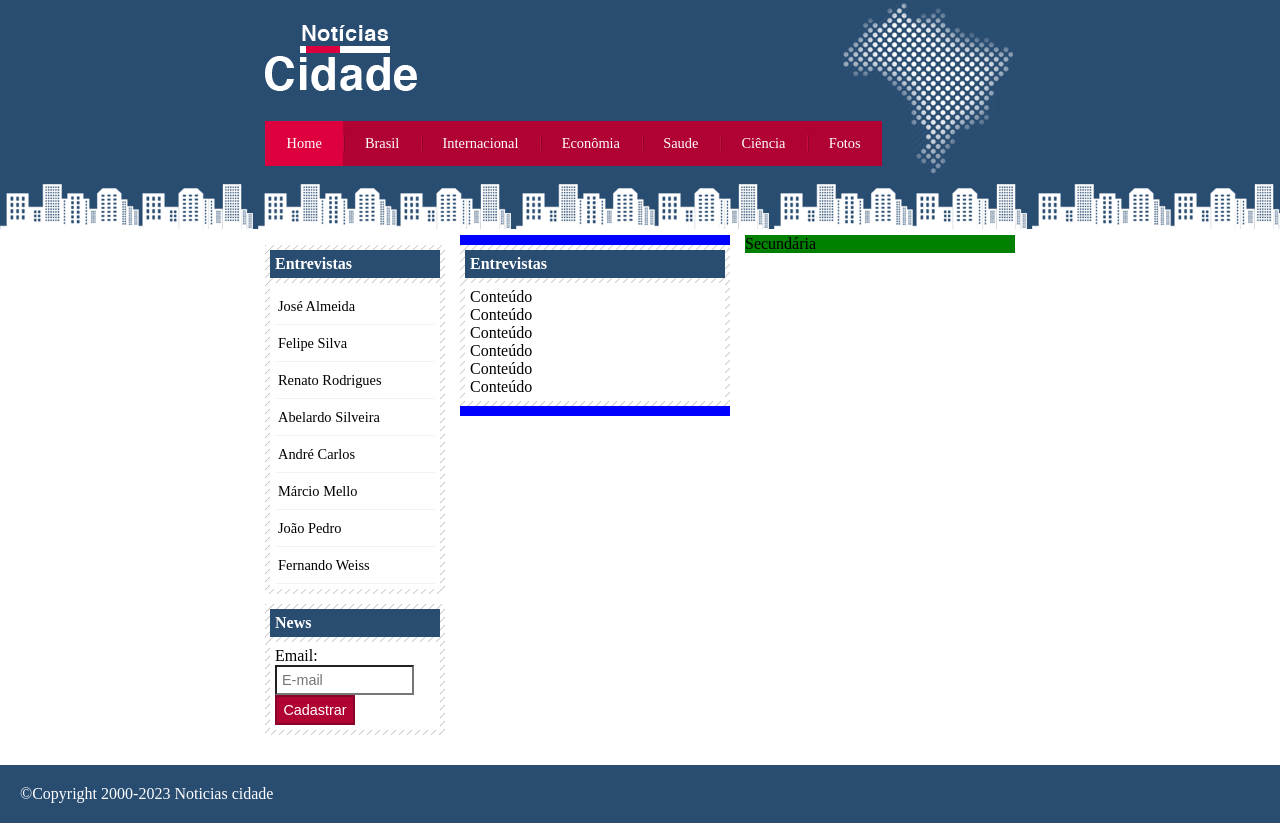
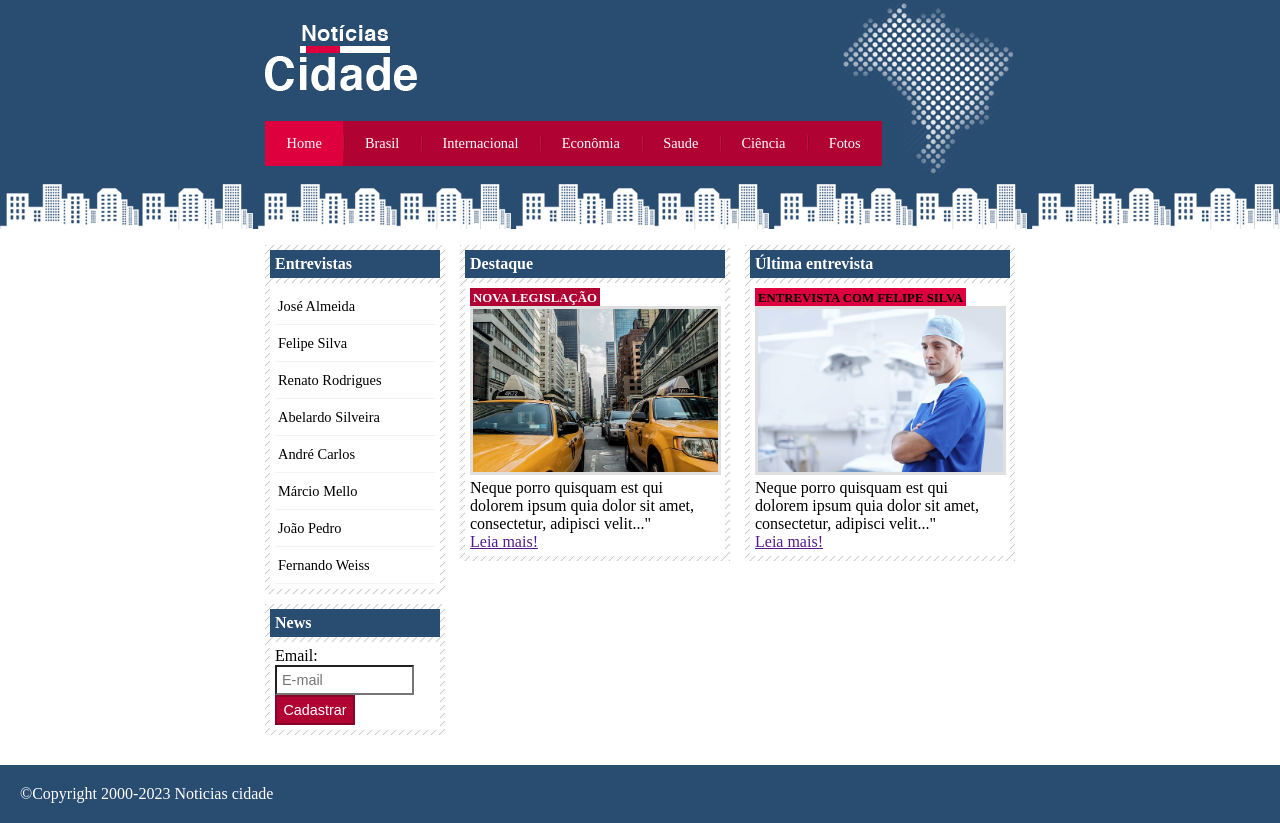
Before and after one commit to heberoffice21/Desafio-5-site-ficticio-noticias, a plain HTML site: page index.html in a window 1280 px wide. Drawn offline with Linux system fonts and the light colour scheme; files whose address does not match are found by name.

Commit message:
atualização 17-04-23
-acrescentei postagens para as colunas:
*primária e secundária

```diff
--- a/css/estilo.css
+++ b/css/estilo.css
@@ -103,16 +103,9 @@ body.fotos #navegacao a#fotos
 	float: left;
 }
 
-#tres-colunas #primario{
-	width: 270px;
-	background: blue;
-	margin: 0 0 20px 195px;
-	float: left;
-}
 
 #primario{
 	width: 270px;
-	background: blue;
 	margin: 0 0 20px 195px;
 	float: left;
 }
@@ -131,7 +124,6 @@ body.fotos #navegacao a#fotos
 
 #secundario{
 	width: 270px;
-	background: green;
 	margin: 0 0 20px 15px;
 	float: left;
 }
@@ -203,6 +195,44 @@ input.submit {
 
 
 
+/*Formatando imagens*/
+
+
+img.imagem-principal {
+	width: 98%;
+	border: 3px solid #dfdfdf;
+}
+
+
+/*Formatando cabeçalhos*/
+
+h3 {
+	text-transform: uppercase ;
+	display: inline;
+	font-size: 0.8em;
+	padding: 3px;
+}
+
+.destaque h3 {
+	background: #b10333;
+	color: #fff;
+
+}
+
+.entrevista h3 {
+	background: #de003e;
+
+
+}
+
+
+
+
+
+
+
+
+
 
 
 /*RODAPÉ*/
--- a/index.html
+++ b/index.html
@@ -53,16 +53,18 @@
 
 						<div id="primario">
 
-						<div class="caixa" >
-							<h2>Entrevistas</h2>
+						<div class="caixa destaque" >
+							<h2>Destaque</h2>
 
 							<div class="caixa-conteudo">
-								Conteúdo<br>
-								Conteúdo<br>
-								Conteúdo<br>
-								Conteúdo<br>
-								Conteúdo<br>
-								Conteúdo<br>
+								<h3>Nova Legislação</h3>
+								<img class="imagem-principal" src="imagens/taxi.jpg" width="100%">
+
+								<p>Neque porro quisquam est qui dolorem ipsum quia dolor sit amet, consectetur, adipisci velit..."
+								</p>
+
+								<a href="">Leia mais!</a>
+
 
 							</div>
 
@@ -73,7 +75,29 @@
 
 
 
-						<div id="secundario">Secundária</div>
+						<div id="secundario">
+
+						<div class="caixa entrevista" >
+							<h2>Última entrevista</h2>
+
+							<div class="caixa-conteudo">
+								<h3>Entrevista com felipe silva</h3>
+								<img class="imagem-principal" src="imagens/doutor.jpg" width="100%">
+
+								<p>Neque porro quisquam est qui dolorem ipsum quia dolor sit amet, consectetur, adipisci velit..."
+								</p>
+
+								<a href="">Leia mais!</a>
+
+
+							</div>
+
+						</div>
+
+
+
+
+						</div>
 
 
 						<!-- INÍCIO LATERAL -->
```
